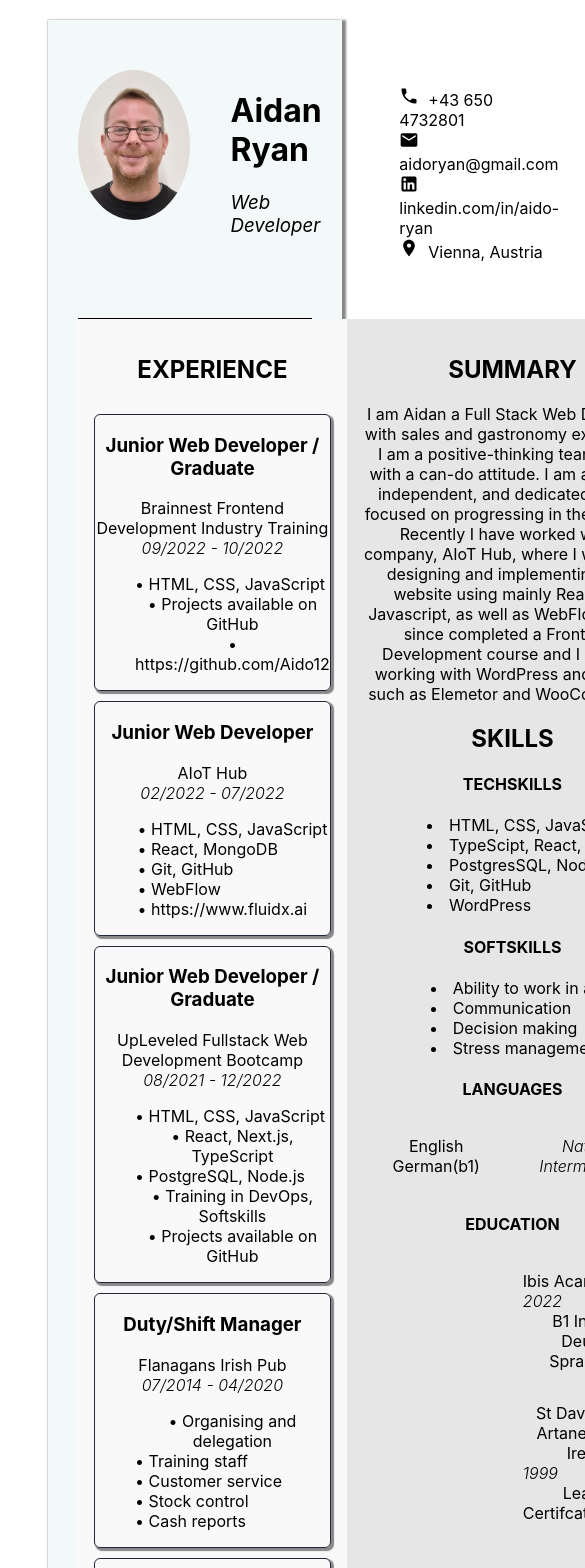
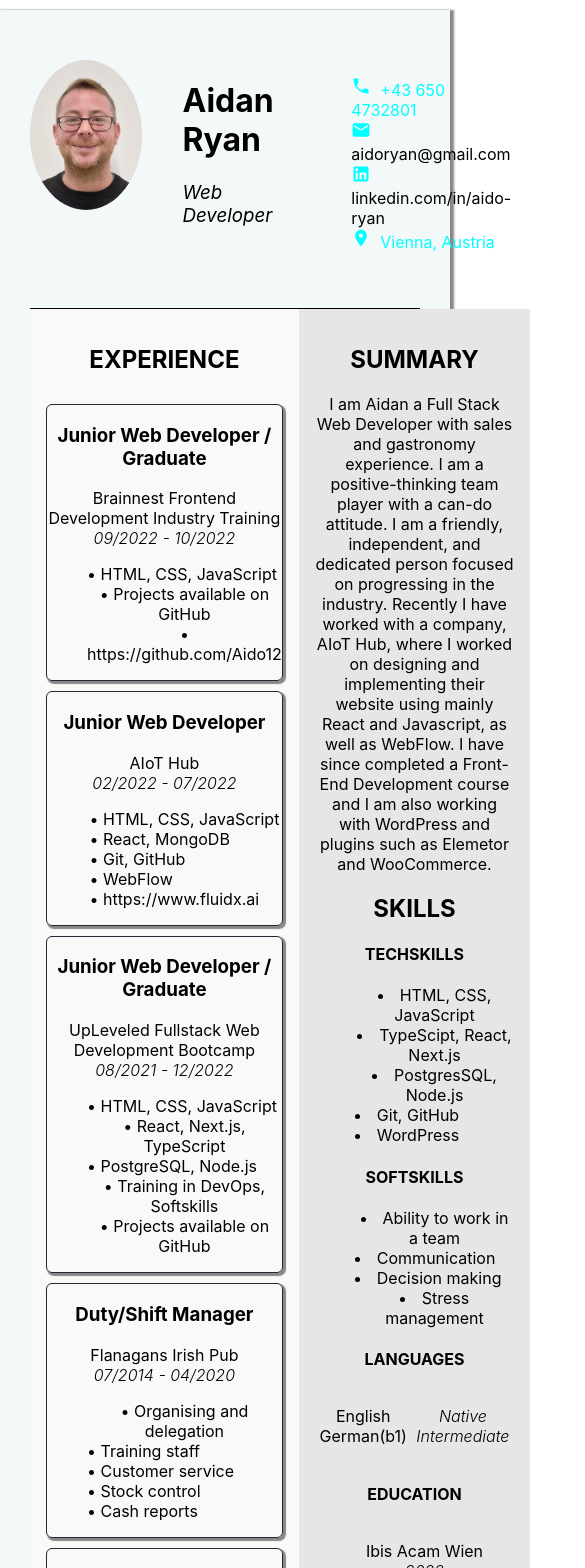
Before and after one commit to Aido12/cv-aidan-ryan, a React (Create React App) app: page / in a window 390 px wide. Shown: the top 1568 px of the page, 585 px wide, since content can reach past the window. Built offline with nearby package versions, Linux system fonts and the light colour scheme.

Commit message:
responsive began

```diff
--- a/public/index.html
+++ b/public/index.html
@@ -24,7 +24,7 @@
       work correctly both with client-side routing and a non-root public URL.
       Learn how to configure a non-root public URL by running `npm run build`.
     -->
-    <title>React App</title>
+    <title>CV Aidan Ryan</title>
   </head>
   <body>
     <noscript>You need to enable JavaScript to run this app.</noscript>
--- a/src/App.css
+++ b/src/App.css
@@ -132,8 +132,8 @@
 .education {
   display: flex;
   flex-direction: column;
-  align-items: flex-start;
-  padding-left: 120px;
+  align-items: center;
+  padding-right: 20px;
 }
 
 .education-list {
@@ -145,5 +145,23 @@
   list-style: none;
   display: flex;
   flex-direction: column;
-  align-items: flex-start;
+  /* align-items: flex-start; */
 }
+
+@media screen and (max-width: 600px) {
+  .main {
+    width: 100%;
+    margin-top: 10px;
+  }
+  .contact-list {
+    color: aqua;
+    margin-right: 20px;
+  }
+  .page-right {
+    /* margin-right: 200px; */
+  }
+  .education {
+    /* padding-left: 42px;
+    padding-right: 52px; */
+  }
+}
```
